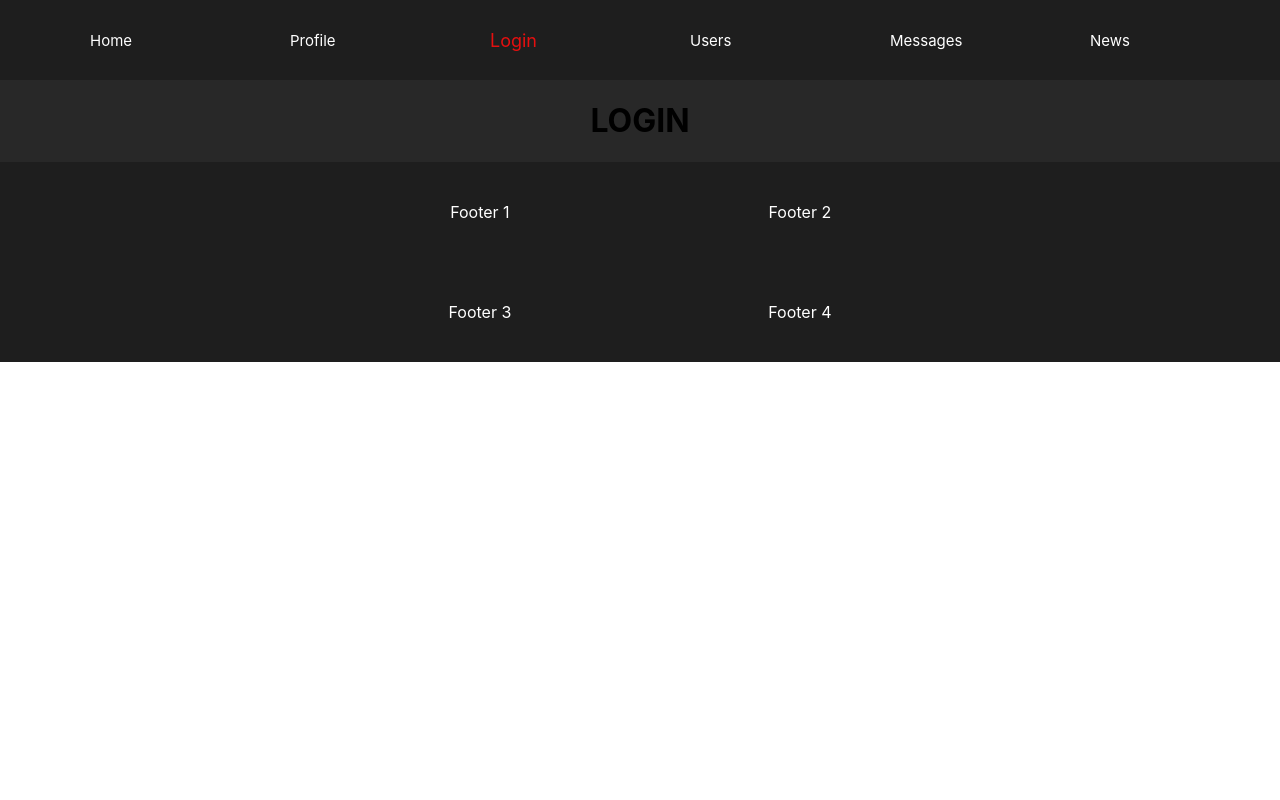
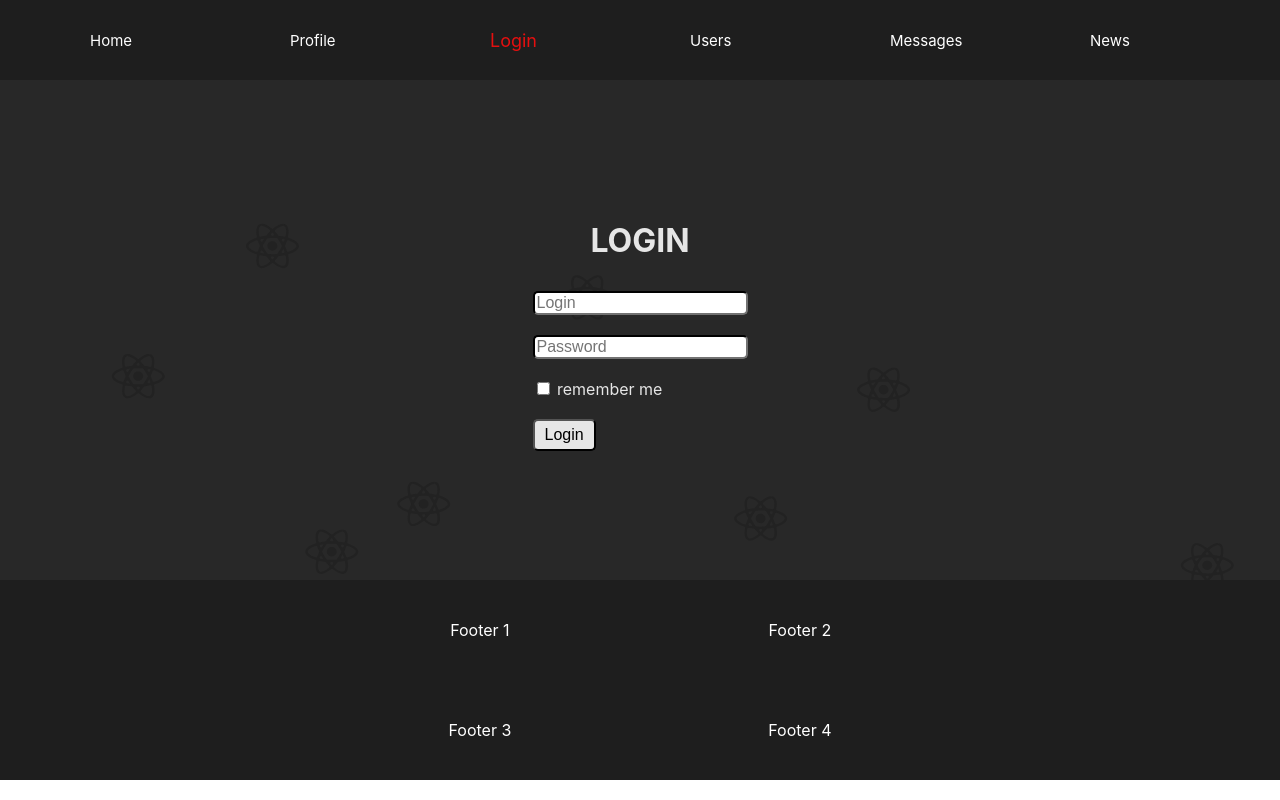
Before and after one commit to romchek7/roman-react-app, a React (Create React App) app: page /login in a window 1280 px wide. Built offline with nearby package versions, Linux system fonts and the light colour scheme; no server answers.

Commit message:
75. reduxForm for login

```diff
--- a/package.json
+++ b/package.json
@@ -14,6 +14,7 @@
     "react-router-dom": "^6.3.0",
     "react-scripts": "5.0.1",
     "redux": "^4.2.0",
+    "redux-form": "^8.3.8",
     "redux-thunk": "^2.4.1",
     "web-vitals": "^2.1.4"
   },
--- a/src/components/Login/Login.jsx
+++ b/src/components/Login/Login.jsx
@@ -1,9 +1,41 @@
 import React from 'react'
+import {Field, reduxForm} from "redux-form";
+import styles from './Login.module.css'
 
-let Login = () => {
+let LoginForm = (props) => {
     return (
-        <h1>LOGIN</h1>
+        <form onSubmit={props.handleSubmit}>
+            <div className={styles.formDiv}>
+                <div className={styles.formItem}>
+                    <Field placeholder={'Login'} name={'login'} component={'input'}/>
+                </div>
+                <div className={styles.formItem}>
+                    <Field placeholder={'Password'} name={'password'} component={'input'}/>
+                </div>
+                <div className={styles.formItem}>
+                    <Field name={'rememberMe'} component={'input'} type={'checkbox'}/> remember me
+                </div>
+                <div className={styles.formItem}>
+                    <button>Login</button>
+                </div>
+            </div>
+        </form>
     )
 }
 
+const LoginReduxForm = reduxForm({
+    form: 'login'
+})(LoginForm)
+
+let Login = () => {
+    const onSubmit = (formData) => {
+        console.log(formData)
+    }
+
+    return <div className={styles.main}>
+        <h1>LOGIN</h1>
+        <LoginReduxForm onSubmit={onSubmit}/>
+    </div>
+}
+
 export default Login
--- /dev/null
+++ b/src/components/Login/Login.module.css
@@ -0,0 +1,40 @@
+.main {
+    width: 80%;
+    height: 500px;
+    display: flex;
+    flex-direction: column;
+    align-items: center;
+    justify-content: center;
+    color: rgb(230, 230, 230);
+}
+
+.formDiv {
+    display: flex;
+    flex-direction: column;
+}
+
+.formItem {
+    margin: 10px;
+}
+
+.formItem input {
+    font-size: 16px;
+    border-radius: 5px;
+    border-color: rgb(30, 30, 30);
+    color: rgb(30, 30, 30);
+}
+
+.formItem button {
+    border-radius: 5px;
+    font-size: 16px;
+    background-color: rgb(230, 230, 230);
+    padding: 5px;
+    padding-left: 10px;
+    padding-right: 10px;
+}
+
+.formItem button:hover {
+    cursor: pointer;
+    color: rgb(179, 21, 21);
+    border-color: rgb(179, 21, 21);
+}
--- a/src/redux/redux-store.js
+++ b/src/redux/redux-store.js
@@ -4,12 +4,14 @@ import dialogsPageReducer from "./dialogsPageReducer";
 import usersPageReducer from "./usersPageReducer";
 import authReducer from "./auth-reducer";
 import thunk from "redux-thunk";
+import {reducer as formReducer} from "redux-form";
 
 let reducers = combineReducers({
     profilePage: profilePageReducer,
     dialogsPage: dialogsPageReducer,
     usersPage: usersPageReducer,
-    auth: authReducer
+    auth: authReducer,
+    form: formReducer
 })
 
 let store = createStore(reducers, applyMiddleware(thunk))
```
Also changed, not shown: 1 other file (tests, documents, lock files or other folders).
